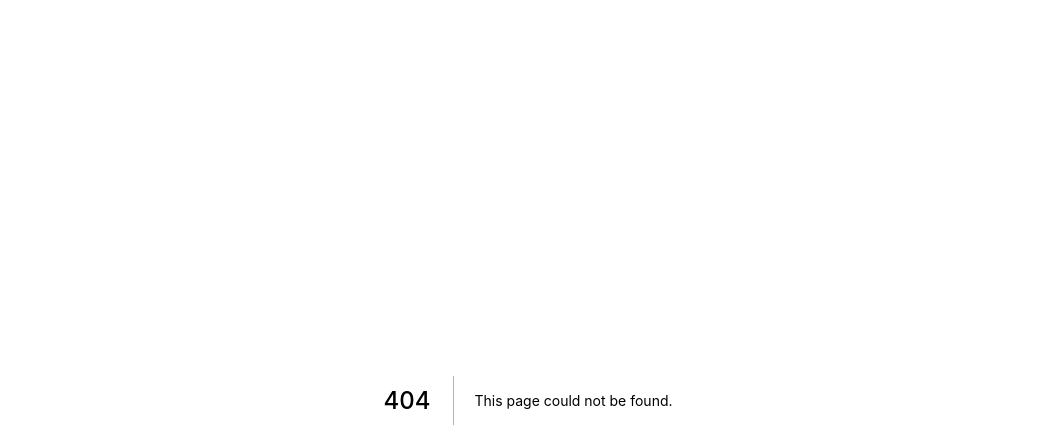
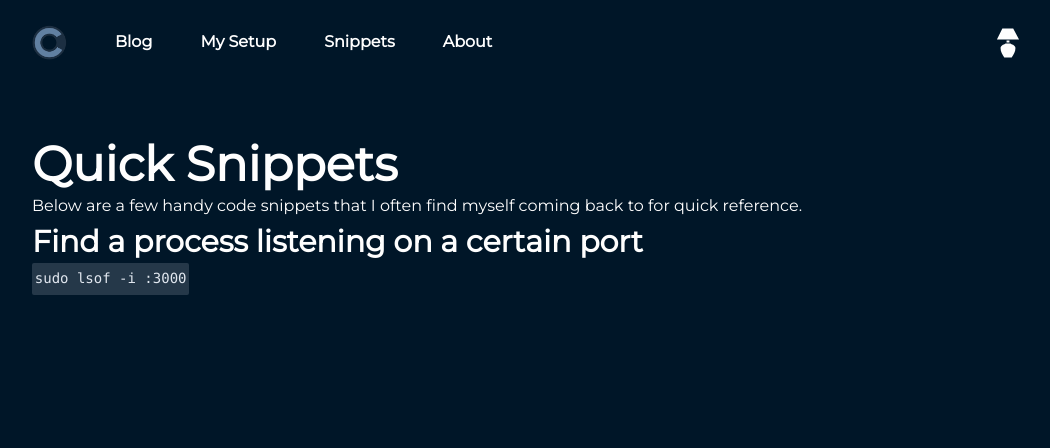
Before and after one commit to thefrugaldev/blog-v2, a Next.js app: page /snippets in a window 1280 px wide. Before the commit this address had no page. Shown: the top 448 px of the page, without its empty margins (112-1162 px from the left). Built offline with nearby package versions, Linux system fonts and the light colour scheme; a web font is replaced by a local one.

Commit message:
:wrench: add initial snippets page with appropriate components

```diff
--- /dev/null
+++ b/src/pages/snippets.tsx
@@ -0,0 +1,26 @@
+import React from "react";
+import Layout from "@shared/components/layout";
+import { Box, Heading, Text } from "@chakra-ui/react";
+import sharedStyles from "@shared/styles/shared";
+import Snippet from "@scenes/snippets/components/snippet/snippet";
+
+const Snippets = () => {
+  return (
+    <Layout>
+      <Box mt={sharedStyles.marginTopGap}>
+        <Heading as="h1" size="2xl">
+          Quick Snippets
+        </Heading>
+      </Box>
+      <Text>
+        Below are a few handy code snippets that I often find myself coming back
+        to for quick reference.
+      </Text>
+      <Snippet heading={"Find a process listening on a certain port"}>
+        sudo lsof -i :3000
+      </Snippet>
+    </Layout>
+  );
+};
+
+export default Snippets;
--- /dev/null
+++ b/src/scenes/snippets/components/snippet/snippet.tsx
@@ -0,0 +1,19 @@
+import { Box, Code, Heading } from "@chakra-ui/react";
+import React, { FC } from "react";
+
+interface SnippetProps {
+  heading: string;
+}
+
+const Snippet: FC<SnippetProps> = ({ children, heading }) => {
+  return (
+    <>
+      <Heading as="h2" size="lg">
+        {heading}
+      </Heading>
+      <Code>{children}</Code>
+    </>
+  );
+};
+
+export default Snippet;
--- /dev/null
+++ b/src/scenes/snippets/index.ts
@@ -0,0 +1,3 @@
+import Snippet from "./components/snippet/snippet";
+
+export { Snippet };
--- a/src/shared/components/layout/components/header/header.tsx
+++ b/src/shared/components/layout/components/header/header.tsx
@@ -22,6 +22,7 @@ const Header = () => {
           <HeaderItem name="Blog" route={"/blog"} />
           <HeaderItem name="My Setup" route={"/setup"} />
           {/* <HeaderItem name="Projects" route={"/projects"} /> */}
+          <HeaderItem name="Snippets" route={"/snippets"} />
           <HeaderItem name="About" route={"/about"} />
         </Stack>
         <Box>
```
